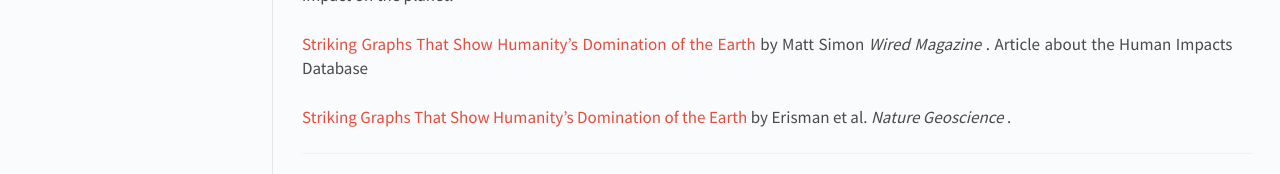
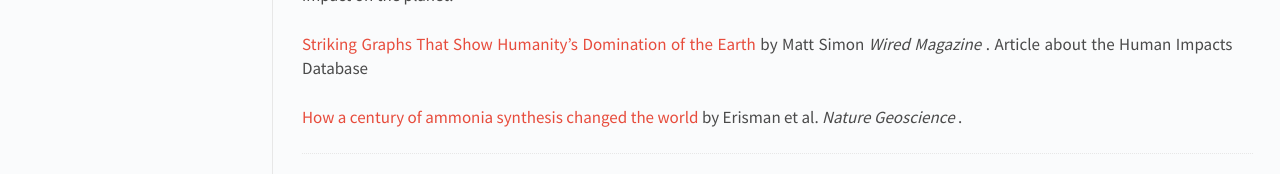
Before and after one commit to RPGroup-PBoC/pboc22_dresden, a Jekyll site: the page built from _posts/2022-01-28-materials.md, in a window 1280 px wide. Shown: the part 1409-1583 px from the top of the page. Built offline with Jekyll 4.4.1, drawn with Linux system fonts in a browser that asks for light colours.

Commit message:
ammonia synthesis paper

```diff
--- a/_data/papers.yaml
+++ b/_data/papers.yaml
@@ -59,7 +59,7 @@ Monday Lectures (Day 1):
    description: "Article about the Human Impacts Database"
    link: "https://www.wired.com/story/striking-graphs-that-show-humanitys-domination-of-the-earth/"
 
- - title: "Striking Graphs That Show Humanity’s Domination of the Earth"
+ - title: "How a century of ammonia synthesis changed the world"
    author: "Erisman et al."
    journal: Nature Geoscience
    link: "https://www.nature.com/articles/ngeo325"
```
